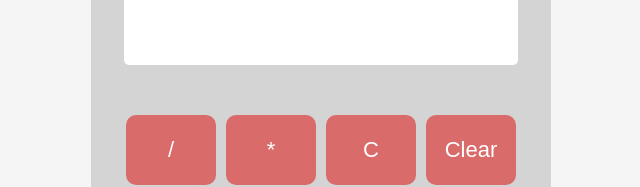
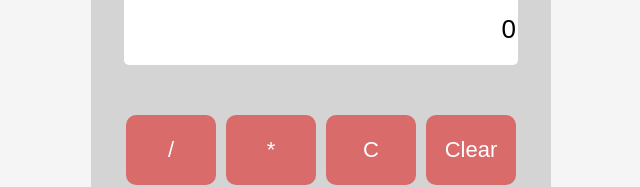
Before and after one commit to MarioAngelov2/Calculator-app, a React (Create React App) app in the folder app/: page / in a window 1280 px wide. Shown: the top 187 px of the page, without its empty margins (319-959 px from the left). Built offline with nearby package versions, Linux system fonts and the light colour scheme.

Commit message:
Update Calculator.js

```diff
--- a/app/src/Components/Calculator.js
+++ b/app/src/Components/Calculator.js
@@ -3,11 +3,10 @@ import { useState } from "react";
 import "../Style/Calculator.css";
 
 function Calculator() {
-  const [result, setResult] = useState("");
+  const [result, setResult] = useState("0");
   const [lastButtonClicked, setLastButtonClicked] = useState("");
 
   const onClickHandler = (ev) => {
-    // setResult(result.concat(ev.target.name));
     const currentButtonClicked = ev.target.name;
 
     if (
@@ -17,13 +16,20 @@ function Calculator() {
       return;
     }
 
-    setLastButtonClicked(currentButtonClicked);
-    setResult(result.concat(currentButtonClicked));
+   if (currentButtonClicked === clear) {
+      clear();
+   } else if (currentButtonClicked === clearOneDigit) {
+    clearOneDigit();
+   } else {
+    setResult(result  === 0 ? currentButtonClicked : result + currentButtonClicked)
+   }
 
+    // setLastButtonClicked(currentButtonClicked);
+    // setResult(result.concat(currentButtonClicked));
   };
 
   const clear = () => {
-    setResult("");
+    setResult("0");
   };
 
   const clearOneDigit = () => {
@@ -40,7 +46,15 @@ function Calculator() {
 
   return (
     <div className="calculator">
-      <input name="text" value={result} onChange={calculate}
+      <input
+        name="text"
+        value={result}
+        onChange={calculate}
+        onFocus={(ev) => {
+          if (ev.target.value === 0) {
+            setResult("");
+          }
+        }}
       />
       <div className="keypad">
         <button className="operators" onClick={onClickHandler} name="/">
```
